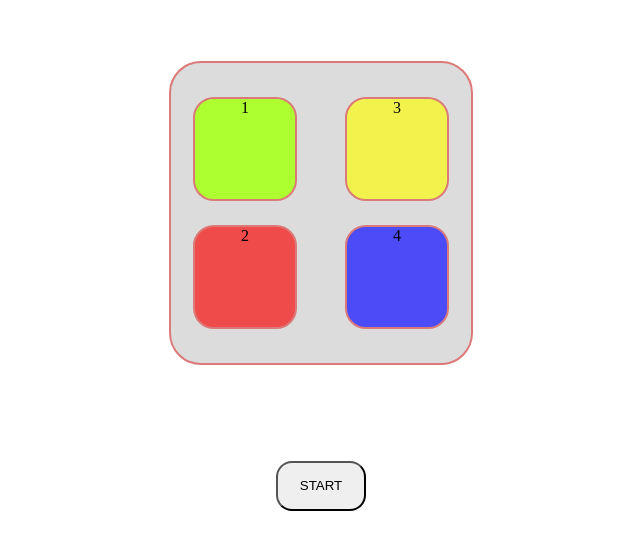
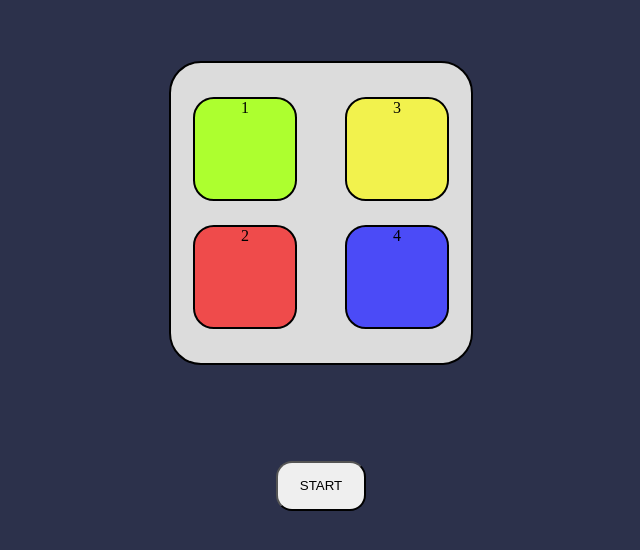
Before and after one commit to Saniyazehra30/Simon_Say_Game, a plain HTML site: page docs/index.html in a window 1280 px wide. Shown: the part 110-660 px from the top of the page, without its empty margins (319-959 px from the left). Drawn offline with Linux system fonts and the light colour scheme.

Commit message:
modify the bg

```diff
--- a/docs/playGame.css
+++ b/docs/playGame.css
@@ -1,8 +1,9 @@
 :root {
-  --borderColor: rgb(220, 121, 121);
+  --borderColor: black;
 }
 body {
   text-align: center;
+  background-color: rgb(44, 49, 75);
 }
 .outerDiv {
   margin: 4rem auto;
```
